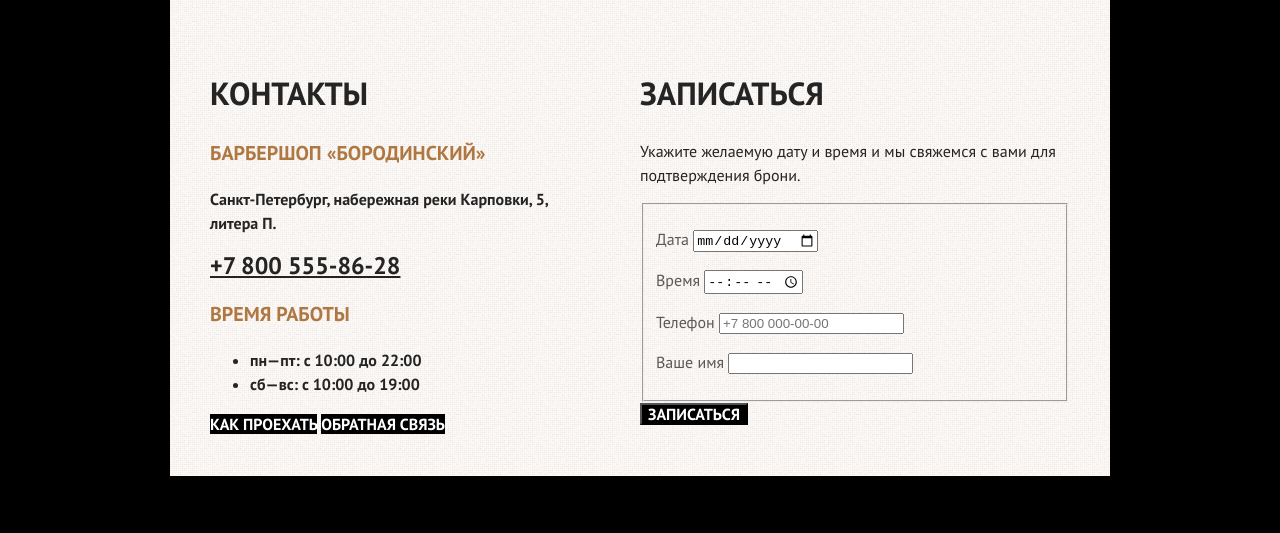
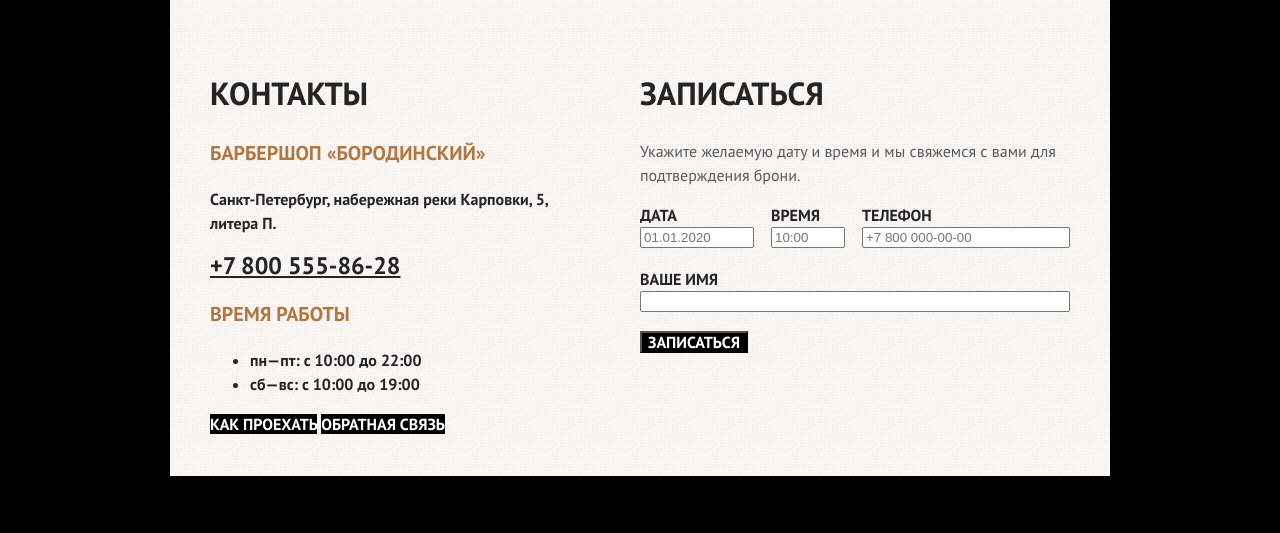
Before and after one commit to zarram89/code-html-1-borodinski, a plain HTML site: page index.html in a window 1280 px wide. Shown: the part 1110-1643 px from the top of the page. Drawn offline with Linux system fonts and the light colour scheme.

Commit message:
feat/добавляеет сетку на гридах

```diff
--- a/index.html
+++ b/index.html
@@ -139,31 +139,39 @@
       </section>
       <section class="appointment">
         <h2 class="appointment-title">Записаться</h2>
-        <p>Укажите желаемую дату и время и мы свяжемся с вами для подтверждения брони.</p>
+        <p class="appointment-info">Укажите желаемую дату и время и мы свяжемся с вами для подтверждения брони.</p>
         <form class="appointment-form" action="https://echo.htmlacademy.ru/" method="post">
-          <fieldset>
-            <legend class="visually-hidden">Информация для записи</legend>
-            <div>
-              <p class="appointment-form-date">
-                <label for="appointment-date">Дата</label>
-                <input type="date" name="appointment-date" id="appointment-date" required>
-              </p>
-              <p class="appointment-form-time">
-                <label for="appointment-time">Время</label>
-                <input type="time" name="appointment-time" id="appointment-time" required>
-              </p>
-              <p class="appointment-form-phone">
-                <label for="appointment-phone">Телефон</label>
-                <input type="tel" name="appointment-phone" id="appointment-phone" placeholder="+7 800 000-00-00"
-                       required>
-              </p>
-              <p class="appointment-form-name">
-                <label for="appointment-name">Ваше имя</label>
-                <input type="text" name="appointment-name" id="appointment-name" placeholder="" required>
-              </p>
-            </div>
-          </fieldset>
-          <button class="button" type="submit">Записаться</button>
+          <p class="field-group appointment-form-date">
+            <label class="form-label" for="appointment-date">
+              Дата
+              <button class="info">
+                <span class="visually-hidden">Посмотреть дополнительную информацию</span></button>
+            </label>
+            <input type="text" id="appointment-date" name="appointment-date" placeholder="01.01.2020">
+          </p>
+          <p class="field-group appointment-form-time">
+            <label class="form-label" for="appointment-time">
+              Время
+              <button class="info">
+                <span class="visually-hidden">Посмотреть дополнительную информацию</span>
+              </button>
+            </label>
+            <input type="text" id="appointment-time" name="appointment-time" placeholder="10:00">
+          </p>
+          <p class="field-group appointment-form-phone">
+            <label class="form-label" for="appointment-phone">
+              Телефон
+            </label>
+            <input class="field" type="text" id="appointment-phone" name="appointment-phone"
+                   placeholder="+7 800 000-00-00">
+          </p>
+          <p class="field-group appointment-form-name">
+            <label class="form-label" for="appointment-name">
+              Ваше имя
+            </label>
+            <input class="field" type="text" id="appointment-name" name="appointment-name">
+          </p>
+          <button class="button appointment-submit" type="submit">Записаться</button>
         </form>
       </section>
     </div>
--- a/styles/styles.css
+++ b/styles/styles.css
@@ -187,7 +187,7 @@ body {
 .index-column {
   display: flex;
   justify-content: space-between;
-  padding:40px;
+  padding: 40px;
   color: #242424;
   background-color: #fbf7f4;
   background-image: url("../images/bg-noisy.png");
@@ -267,15 +267,47 @@ body {
   width: 430px;
 }
 
+.appointment-form {
+  display: grid;
+  grid-template-columns: 114px 74px 208px;
+  gap: 19px 17px;
+}
+
+.field-group {
+  display: flex;
+  flex-direction: column;
+  margin: 0;
+}
+
+.appointment-form .info {
+  display: none;
+}
+
+.field-group label,
+.field-group input {
+  display: block;
+  box-sizing: border-box;
+}
+
+.appointment-form-name {
+  grid-column: 1/ -1;
+}
+
+.appointment-submit {
+  grid-column: 1 / -1;
+  justify-self: start;
+}
+
 .appointment-title {
-  margin: 0 0 28px;
+  margin-top: 0;
+  margin-bottom: 28px;
   font-size: 32px;
   line-height: 35px;
   font-weight: 700;
   text-transform: uppercase;
 }
 
-.appointment-form {
+.appointment-info {
   color: #595959;
 }
 
@@ -439,12 +471,17 @@ body {
 }
 
 .product-list {
+  display: grid;
+  grid-template-columns: repeat(3, 220px);
+  gap: 20px;
+  margin: 0 0 24px;
+  padding: 0;
   list-style-type: none;
-  margin: 0;
-  padding: 0;
 }
 
 .product-card {
+  display: flex;
+  flex-direction: column;
   background-color: #ffffff;
 }
 
```
Also changed, not shown: catalog.html (+19 -15 lines).
